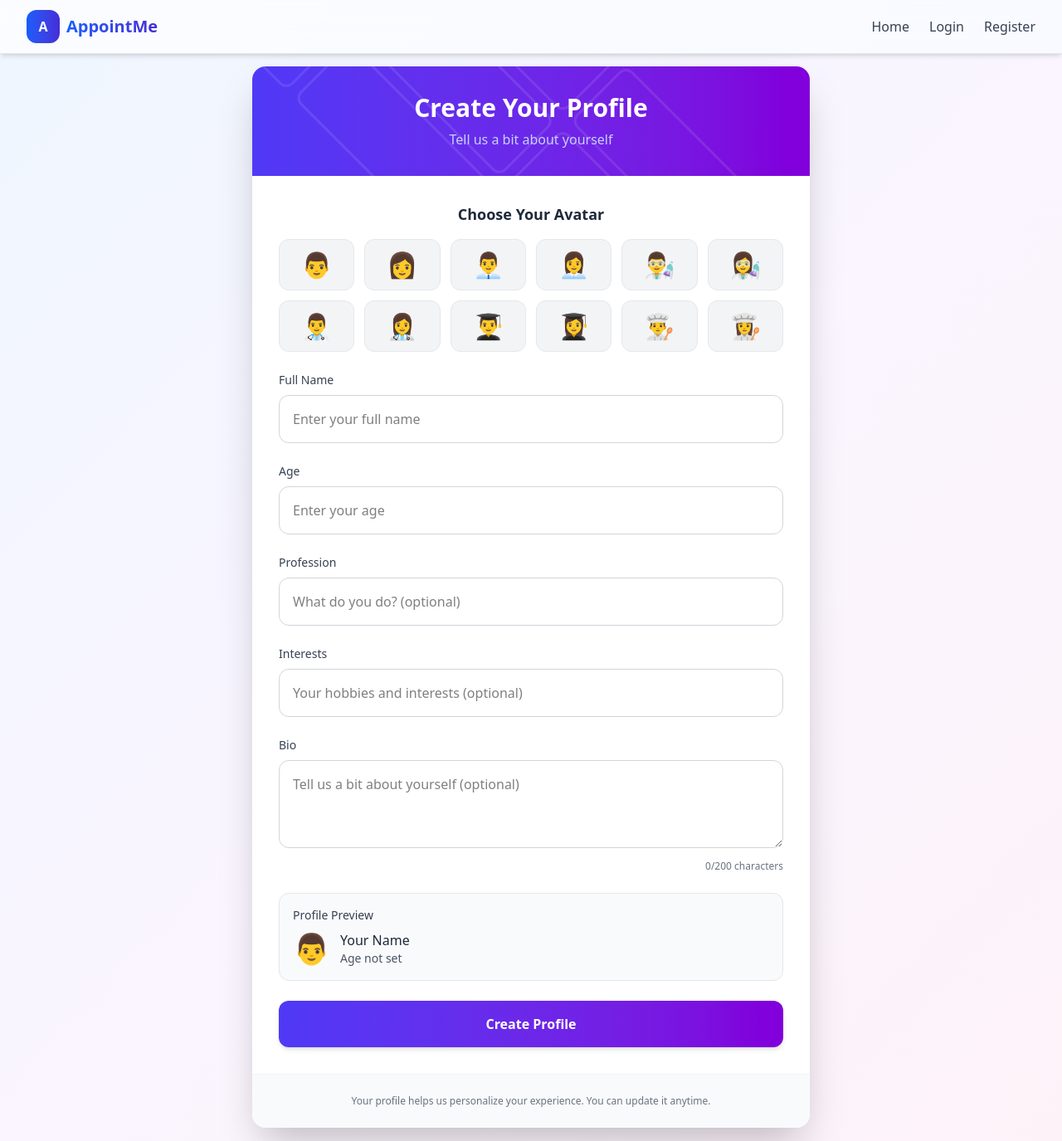
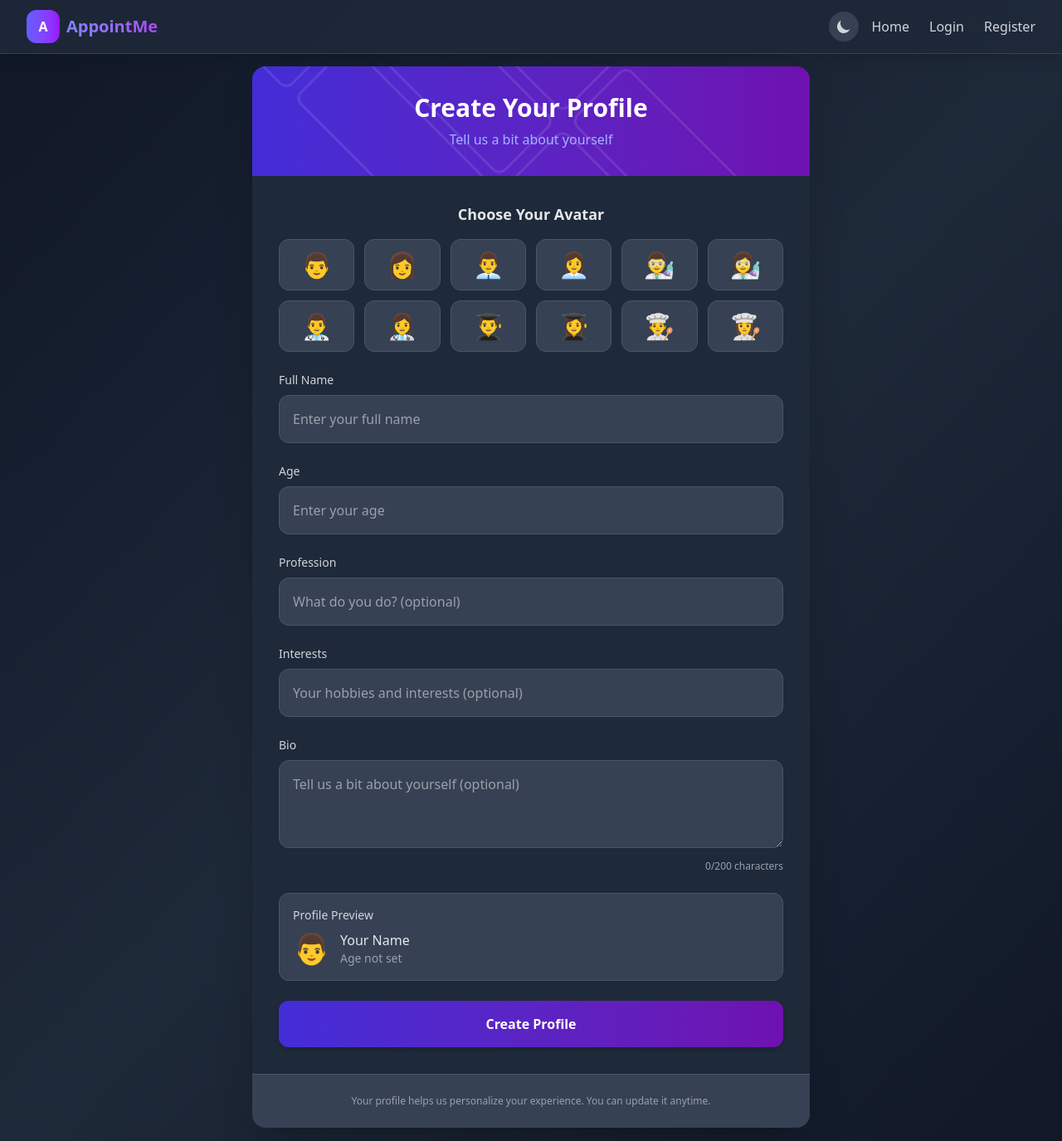
Before and after one commit to VJYGOUR/appointment-frontend, a React (Vite) app: page /createProfile in a window 1280 px wide. Shown: the whole page at 83% size. Built offline with nearby package versions, Linux system fonts and the light colour scheme.

Commit message:
dark mode

```diff
--- a/src/App.tsx
+++ b/src/App.tsx
@@ -1,6 +1,6 @@
 import "react-calendar/dist/Calendar.css";
 import { Navigate, Route, Routes, Link } from "react-router-dom";
-import { useState } from "react";
+import { useState, useEffect } from "react";
 import RegisterForm from "./components/RegisterForm";
 import VerifyEmail from "./components/VerifyEmail";
 import { useUserStore } from "./store/useUserStore";
@@ -15,6 +15,28 @@ import Dashboard from "./components/Dashboard";
 const App: React.FC = () => {
   const { isAuthenticated, isCreate, logout } = useUserStore();
   const [menuOpen, setMenuOpen] = useState(false);
+  const [darkMode, setDarkMode] = useState(() => {
+    // Check for saved theme preference or prefer OS setting
+    const savedTheme = localStorage.getItem("theme");
+    return savedTheme
+      ? savedTheme === "dark"
+      : window.matchMedia("(prefers-color-scheme: dark)").matches;
+  });
+
+  useEffect(() => {
+    // Apply dark mode class to document
+    if (darkMode) {
+      document.documentElement.classList.add("dark");
+      localStorage.setItem("theme", "dark");
+    } else {
+      document.documentElement.classList.remove("dark");
+      localStorage.setItem("theme", "light");
+    }
+  }, [darkMode]);
+
+  const toggleDarkMode = () => {
+    setDarkMode(!darkMode);
+  };
 
   const handleLogout = () => {
     logout();
@@ -22,49 +44,82 @@ const App: React.FC = () => {
   };
 
   return (
-    <div className="min-h-screen bg-gradient-to-br from-blue-50 to-indigo-100 flex flex-col">
+    <div className="min-h-screen bg-gradient-to-br from-gray-900 via-gray-800 to-gray-900 flex flex-col dark:bg-gradient-to-br dark:from-gray-900 dark:via-gray-800 dark:to-gray-900">
       {/* Global Navigation Bar */}
-      <nav className="fixed top-0 left-0 right-0 z-50 bg-white/70 backdrop-blur-md border-b border-gray-200 shadow-md">
+      <nav className="fixed top-0 left-0 right-0 z-50 bg-gray-800/90 backdrop-blur-md border-b border-gray-700 shadow-lg">
         <div className="max-w-7xl mx-auto px-4 sm:px-6 lg:px-8">
           <div className="flex justify-between h-16 items-center">
             {/* Logo */}
             <Link to="/" className="flex items-center space-x-2">
-              <div className="w-10 h-10 bg-gradient-to-r from-blue-600 to-indigo-700 rounded-xl flex items-center justify-center text-white font-bold">
+              <div className="w-10 h-10 bg-gradient-to-r from-indigo-500 to-purple-600 rounded-xl flex items-center justify-center text-white font-bold">
                 A
               </div>
-              <span className="text-xl font-bold bg-gradient-to-r from-blue-600 to-indigo-700 bg-clip-text text-transparent">
+              <span className="text-xl font-bold bg-gradient-to-r from-indigo-400 to-purple-500 bg-clip-text text-transparent">
                 AppointMe
               </span>
             </Link>
 
+            <div className="flex items-center space-x-4">
+              {/* Dark Mode Toggle */}
+              <button
+                onClick={toggleDarkMode}
+                className="p-2 rounded-full bg-gray-700 hover:bg-gray-600 transition-colors"
+                aria-label="Toggle dark mode"
+              >
+                {darkMode ? (
+                  <svg
+                    className="h-5 w-5 text-yellow-300"
+                    fill="currentColor"
+                    viewBox="0 0 20 20"
+                  >
+                    <path
+                      fillRule="evenodd"
+                      d="M10 2a1 1 0 011 1v1a1 1 0 01-2 0V3a1 1 0 011-1zm4 8a4 4 0 11-8 0 4 4 0 018 0zm-.464 4.95l.707.707a1 1 0 001.414-1.414l-.707-.707a1 1 0 00-1.414 1.414zm2.12-10.607a1 1 0 010 1.414l-.706.707a1 1 0 11-1.414-1.414l.707-.707a1 1 0 011.414 0zM17 11a1 1 0 100-2h-1a1 1 0 100 2h1zm-7 4a1 1 0 011 1v1a1 1 0 11-2 0v-1a1 1 0 011-1zM5.05 6.464A1 1 0 106.465 5.05l-.708-.707a1 1 0 00-1.414 1.414l.707.707zm1.414 8.486l-.707.707a1 1 0 01-1.414-1.414l.707-.707a1 1 0 011.414 1.414zM4 11a1 1 0 100-2H3a1 1 0 000 2h1z"
+                      clipRule="evenodd"
+                    />
+                  </svg>
+                ) : (
+                  <svg
+                    className="h-5 w-5 text-gray-300"
+                    fill="currentColor"
+                    viewBox="0 0 20 20"
+                  >
+                    <path d="M17.293 13.293A8 8 0 016.707 2.707a8.001 8.001 0 1010.586 10.586z" />
+                  </svg>
+                )}
+              </button>
+
               {/* Desktop Links */}
-            <div className="hidden md:flex items-center space-x-6 font-medium text-gray-700">
-              <Link to="/" className="hover:text-indigo-600 transition-colors">
+              <div className="hidden md:flex items-center space-x-6 font-medium text-gray-300">
+                <Link
+                  to="/"
+                  className="hover:text-indigo-400 transition-colors"
+                >
                   Home
                 </Link>
                 {isAuthenticated && (
                   <>
                     <Link
                       to="/dashboard"
-                    className="hover:text-indigo-600 transition-colors"
+                      className="hover:text-indigo-400 transition-colors"
                     >
                       Dashboard
                     </Link>
                     <Link
                       to="/date"
-                    className="hover:text-indigo-600 transition-colors"
+                      className="hover:text-indigo-400 transition-colors"
                     >
                       Book
                     </Link>
                     <Link
                       to="/createProfile"
-                    className="hover:text-indigo-600 transition-colors"
+                      className="hover:text-indigo-400 transition-colors"
                     >
                       Profile
                     </Link>
                     <button
                       onClick={handleLogout}
-                    className="ml-4 px-3 py-1 rounded-lg bg-red-500 text-white hover:bg-red-600 transition"
+                      className="ml-4 px-3 py-1 rounded-lg bg-red-600 text-white hover:bg-red-700 transition"
                     >
                       Logout
                     </button>
@@ -74,23 +129,24 @@ const App: React.FC = () => {
                   <>
                     <Link
                       to="/login"
-                    className="hover:text-indigo-600 transition-colors"
+                      className="hover:text-indigo-400 transition-colors"
                     >
                       Login
                     </Link>
                     <Link
                       to="/register"
-                    className="hover:text-indigo-600 transition-colors"
+                      className="hover:text-indigo-400 transition-colors"
                     >
                       Register
                     </Link>
                   </>
                 )}
               </div>
+            </div>
 
             {/* Mobile Menu Button */}
             <button
-              className="md:hidden inline-flex items-center justify-center p-2 rounded-md text-gray-600 hover:text-indigo-700 hover:bg-gray-100"
+              className="md:hidden inline-flex items-center justify-center p-2 rounded-md text-gray-300 hover:text-indigo-400 hover:bg-gray-700"
               onClick={() => setMenuOpen(!menuOpen)}
             >
               <svg
@@ -122,10 +178,10 @@ const App: React.FC = () => {
 
         {/* Mobile Dropdown Menu */}
         {menuOpen && (
-          <div className="md:hidden bg-white/95 backdrop-blur-md border-t border-gray-200 shadow-md px-4 py-3 space-y-3">
+          <div className="md:hidden bg-gray-800/95 backdrop-blur-md border-t border-gray-700 shadow-lg px-4 py-3 space-y-3">
             <Link
               to="/"
-              className="block text-gray-700 font-medium"
+              className="block text-gray-300 font-medium hover:text-indigo-400"
               onClick={() => setMenuOpen(false)}
             >
               Home
@@ -134,28 +190,28 @@ const App: React.FC = () => {
               <>
                 <Link
                   to="/dashboard"
-                  className="block text-gray-700 font-medium"
+                  className="block text-gray-300 font-medium hover:text-indigo-400"
                   onClick={() => setMenuOpen(false)}
                 >
                   Dashboard
                 </Link>
                 <Link
                   to="/date"
-                  className="block text-gray-700 font-medium"
+                  className="block text-gray-300 font-medium hover:text-indigo-400"
                   onClick={() => setMenuOpen(false)}
                 >
                   Book
                 </Link>
                 <Link
                   to="/createProfile"
-                  className="block text-gray-700 font-medium"
+                  className="block text-gray-300 font-medium hover:text-indigo-400"
                   onClick={() => setMenuOpen(false)}
                 >
                   Profile
                 </Link>
                 <button
                   onClick={handleLogout}
-                  className="w-full text-left text-red-500 font-medium hover:text-red-600 transition"
+                  className="w-full text-left text-red-500 font-medium hover:text-red-400 transition"
                 >
                   Logout
                 </button>
@@ -165,14 +221,14 @@ const App: React.FC = () => {
               <>
                 <Link
                   to="/login"
-                  className="block text-gray-700 font-medium"
+                  className="block text-gray-300 font-medium hover:text-indigo-400"
                   onClick={() => setMenuOpen(false)}
                 >
                   Login
                 </Link>
                 <Link
                   to="/register"
-                  className="block text-gray-700 font-medium"
+                  className="block text-gray-300 font-medium hover:text-indigo-400"
                   onClick={() => setMenuOpen(false)}
                 >
                   Register
@@ -210,10 +266,10 @@ const App: React.FC = () => {
 
       {/* Bottom Nav for Mobile */}
       {isAuthenticated && (
-        <div className="fixed bottom-0 left-0 right-0 md:hidden bg-white/90 backdrop-blur-md border-t border-gray-200 shadow-md flex justify-around py-2 z-50">
+        <div className="fixed bottom-0 left-0 right-0 md:hidden bg-gray-800/90 backdrop-blur-md border-t border-gray-700 shadow-lg flex justify-around py-2 z-50">
           <Link
             to="/"
-            className="flex flex-col items-center text-gray-600 hover:text-indigo-700"
+            className="flex flex-col items-center text-gray-300 hover:text-indigo-400"
           >
             <svg
               className="h-6 w-6"
@@ -232,7 +288,7 @@ const App: React.FC = () => {
           </Link>
           <Link
             to="/dashboard"
-            className="flex flex-col items-center text-gray-600 hover:text-indigo-700"
+            className="flex flex-col items-center text-gray-300 hover:text-indigo-400"
           >
             <svg
               className="h-6 w-6"
@@ -251,7 +307,7 @@ const App: React.FC = () => {
           </Link>
           <Link
             to="/date"
-            className="flex flex-col items-center text-gray-600 hover:text-indigo-700"
+            className="flex flex-col items-center text-gray-300 hover:text-indigo-400"
           >
             <svg
               className="h-6 w-6"
@@ -270,7 +326,7 @@ const App: React.FC = () => {
           </Link>
           <Link
             to="/createProfile"
-            className="flex flex-col items-center text-gray-600 hover:text-indigo-700"
+            className="flex flex-col items-center text-gray-300 hover:text-indigo-400"
           >
             <svg
               className="h-6 w-6"
@@ -289,7 +345,7 @@ const App: React.FC = () => {
           </Link>
           <button
             onClick={handleLogout}
-            className="flex flex-col items-center text-red-500 hover:text-red-600"
+            className="flex flex-col items-center text-red-500 hover:text-red-400"
           >
             <svg
               className="h-6 w-6"
--- a/src/components/CreateProfile.tsx
+++ b/src/components/CreateProfile.tsx
@@ -84,10 +84,10 @@ export default function CreateProfile() {
   const bioValue = watch("bio");
 
   return (
-    <div className="min-h-screen bg-gradient-to-br from-blue-50 via-purple-50 to-pink-50 flex items-center justify-center p-4">
-      <div className="w-full max-w-2xl bg-white rounded-2xl shadow-2xl overflow-hidden transform transition-all duration-300 hover:shadow-3xl">
+    <div className="min-h-screen bg-gradient-to-br from-gray-900 via-gray-800 to-gray-900 flex items-center justify-center p-4">
+      <div className="w-full max-w-2xl bg-gray-800 rounded-2xl shadow-2xl overflow-hidden transform transition-all duration-300 hover:shadow-3xl">
         {/* Header Section */}
-        <div className="bg-gradient-to-r from-indigo-600 to-purple-700 p-8 text-center relative overflow-hidden">
+        <div className="bg-gradient-to-r from-indigo-700 to-purple-800 p-8 text-center relative overflow-hidden">
           <div className="absolute top-0 left-0 w-full h-full opacity-10">
             <div className="grid grid-cols-4 gap-2 rotate-45 transform scale-150">
               {[...Array(12)].map((_, i) => (
@@ -101,7 +101,7 @@ export default function CreateProfile() {
           <h1 className="text-3xl font-bold text-white mb-2 relative z-10">
             Create Your Profile
           </h1>
-          <p className="text-indigo-200 relative z-10">
+          <p className="text-indigo-300 relative z-10">
             Tell us a bit about yourself
           </p>
         </div>
@@ -110,7 +110,7 @@ export default function CreateProfile() {
           <form onSubmit={handleSubmit(onSubmit)} className="space-y-6">
             {/* Avatar Selection */}
             <div className="text-center">
-              <h3 className="text-lg font-semibold text-gray-800 mb-4">
+              <h3 className="text-lg font-semibold text-gray-200 mb-4">
                 Choose Your Avatar
               </h3>
               <div className="grid grid-cols-6 gap-3 mb-4">
@@ -119,8 +119,8 @@ export default function CreateProfile() {
                     key={index}
                     className={`text-3xl p-3 rounded-xl cursor-pointer transition-all duration-200 transform hover:scale-110 ${
                       selectedAvatar === avatar
-                        ? "bg-indigo-100 border-2 border-indigo-500 shadow-md"
-                        : "bg-gray-100 border border-gray-200 hover:bg-indigo-50"
+                        ? "bg-indigo-900 border-2 border-indigo-500 shadow-md"
+                        : "bg-gray-700 border border-gray-600 hover:bg-indigo-800"
                     }`}
                     onClick={() => setSelectedAvatar(avatar)}
                   >
@@ -132,7 +132,7 @@ export default function CreateProfile() {
 
             {/* Name Field */}
             <div className="space-y-2">
-              <label className="block text-sm font-medium text-gray-700">
+              <label className="block text-sm font-medium text-gray-300">
                 Full Name
               </label>
               <input
@@ -144,11 +144,11 @@ export default function CreateProfile() {
                     message: "Name must be at least 2 characters",
                   },
                 })}
-                className="w-full p-4 border border-gray-300 rounded-xl focus:outline-none focus:ring-2 focus:ring-indigo-500 focus:border-transparent transition"
+                className="w-full p-4 bg-gray-700 text-white border border-gray-600 rounded-xl focus:outline-none focus:ring-2 focus:ring-indigo-500 focus:border-transparent transition"
                 placeholder="Enter your full name"
               />
               {errors.name && (
-                <p className="text-red-500 text-sm mt-1">
+                <p className="text-red-400 text-sm mt-1">
                   {errors.name.message}
                 </p>
               )}
@@ -156,7 +156,7 @@ export default function CreateProfile() {
 
             {/* Age Field */}
             <div className="space-y-2">
-              <label className="block text-sm font-medium text-gray-700">
+              <label className="block text-sm font-medium text-gray-300">
                 Age
               </label>
               <input
@@ -167,11 +167,11 @@ export default function CreateProfile() {
                   max: { value: 120, message: "Age must be reasonable" },
                   valueAsNumber: true,
                 })}
-                className="w-full p-4 border border-gray-300 rounded-xl focus:outline-none focus:ring-2 focus:ring-indigo-500 focus:border-transparent transition"
+                className="w-full p-4 bg-gray-700 text-white border border-gray-600 rounded-xl focus:outline-none focus:ring-2 focus:ring-indigo-500 focus:border-transparent transition"
                 placeholder="Enter your age"
               />
               {errors.age && (
-                <p className="text-red-500 text-sm mt-1">
+                <p className="text-red-400 text-sm mt-1">
                   {errors.age.message}
                 </p>
               )}
@@ -179,33 +179,33 @@ export default function CreateProfile() {
 
             {/* Profession Field */}
             <div className="space-y-2">
-              <label className="block text-sm font-medium text-gray-700">
+              <label className="block text-sm font-medium text-gray-300">
                 Profession
               </label>
               <input
                 type="text"
                 {...register("profession")}
-                className="w-full p-4 border border-gray-300 rounded-xl focus:outline-none focus:ring-2 focus:ring-indigo-500 focus:border-transparent transition"
+                className="w-full p-4 bg-gray-700 text-white border border-gray-600 rounded-xl focus:outline-none focus:ring-2 focus:ring-indigo-500 focus:border-transparent transition"
                 placeholder="What do you do? (optional)"
               />
             </div>
 
             {/* Interests Field */}
             <div className="space-y-2">
-              <label className="block text-sm font-medium text-gray-700">
+              <label className="block text-sm font-medium text-gray-300">
                 Interests
               </label>
               <input
                 type="text"
                 {...register("interests")}
-                className="w-full p-4 border border-gray-300 rounded-xl focus:outline-none focus:ring-2 focus:ring-indigo-500 focus:border-transparent transition"
+                className="w-full p-4 bg-gray-700 text-white border border-gray-600 rounded-xl focus:outline-none focus:ring-2 focus:ring-indigo-500 focus:border-transparent transition"
                 placeholder="Your hobbies and interests (optional)"
               />
             </div>
 
             {/* Bio Field */}
             <div className="space-y-2">
-              <label className="block text-sm font-medium text-gray-700">
+              <label className="block text-sm font-medium text-gray-300">
                 Bio
               </label>
               <textarea
@@ -216,22 +216,22 @@ export default function CreateProfile() {
                   },
                 })}
                 rows={3}
-                className="w-full p-4 border border-gray-300 rounded-xl focus:outline-none focus:ring-2 focus:ring-indigo-500 focus:border-transparent transition"
+                className="w-full p-4 bg-gray-700 text-white border border-gray-600 rounded-xl focus:outline-none focus:ring-2 focus:ring-indigo-500 focus:border-transparent transition"
                 placeholder="Tell us a bit about yourself (optional)"
               />
-              <div className="text-xs text-gray-500 text-right">
+              <div className="text-xs text-gray-400 text-right">
                 {bioValue?.length || 0}/200 characters
               </div>
               {errors.bio && (
-                <p className="text-red-500 text-sm mt-1">
+                <p className="text-red-400 text-sm mt-1">
                   {errors.bio.message}
                 </p>
               )}
             </div>
 
             {/* Preview Section */}
-            <div className="bg-gray-50 p-4 rounded-xl border border-gray-200">
-              <h3 className="text-sm font-medium text-gray-700 mb-2">
+            <div className="bg-gray-700 p-4 rounded-xl border border-gray-600">
+              <h3 className="text-sm font-medium text-gray-300 mb-2">
                 Profile Preview
               </h3>
               <div className="flex items-center space-x-3">
@@ -239,10 +239,10 @@ export default function CreateProfile() {
                   {selectedAvatar || avatarOptions[0]}
                 </div>
                 <div>
-                  <p className="font-medium text-gray-800">
+                  <p className="font-medium text-gray-200">
                     {nameValue || "Your Name"}
                   </p>
-                  <p className="text-sm text-gray-600">
+                  <p className="text-sm text-gray-400">
                     {watch("age") ? `${watch("age")} years old` : "Age not set"}
                   </p>
                 </div>
@@ -253,7 +253,7 @@ export default function CreateProfile() {
             <button
               type="submit"
               disabled={isSubmitting}
-              className="w-full bg-gradient-to-r from-indigo-600 to-purple-700 hover:from-indigo-700 hover:to-purple-800 text-white font-semibold py-4 px-4 rounded-xl transition-all duration-200 shadow-md hover:shadow-lg transform hover:-translate-y-0.5 disabled:opacity-50 disabled:transform-none disabled:hover:shadow-md"
+              className="w-full bg-gradient-to-r from-indigo-700 to-purple-800 hover:from-indigo-600 hover:to-purple-700 text-white font-semibold py-4 px-4 rounded-xl transition-all duration-200 shadow-md hover:shadow-lg transform hover:-translate-y-0.5 disabled:opacity-50 disabled:transform-none disabled:hover:shadow-md"
             >
               {isSubmitting ? (
                 <div className="flex items-center justify-center">
@@ -267,16 +267,16 @@ export default function CreateProfile() {
 
             {/* Messages */}
             {successMessage && (
-              <div className="p-4 bg-green-50 border border-green-200 rounded-xl animate-fadeIn">
-                <p className="text-green-700 text-center font-medium">
+              <div className="p-4 bg-green-900/30 border border-green-700/50 rounded-xl animate-fadeIn">
+                <p className="text-green-400 text-center font-medium">
                   {successMessage}
                 </p>
               </div>
             )}
 
             {errorMessage && (
-              <div className="p-4 bg-red-50 border border-red-200 rounded-xl animate-fadeIn">
-                <p className="text-red-700 text-center font-medium">
+              <div className="p-4 bg-red-900/30 border border-red-700/50 rounded-xl animate-fadeIn">
+                <p className="text-red-400 text-center font-medium">
                   {errorMessage}
                 </p>
               </div>
@@ -285,8 +285,8 @@ export default function CreateProfile() {
         </div>
 
         {/* Footer */}
-        <div className="bg-gray-50 p-6 text-center border-t border-gray-100">
-          <p className="text-xs text-gray-500">
+        <div className="bg-gray-700 p-6 text-center border-t border-gray-600">
+          <p className="text-xs text-gray-400">
             Your profile helps us personalize your experience. You can update it
             anytime.
           </p>
```
Also changed, not shown: src/components/HomePage.tsx (+42 -38 lines). Lines whose indentation alone changed are shown as unchanged.
